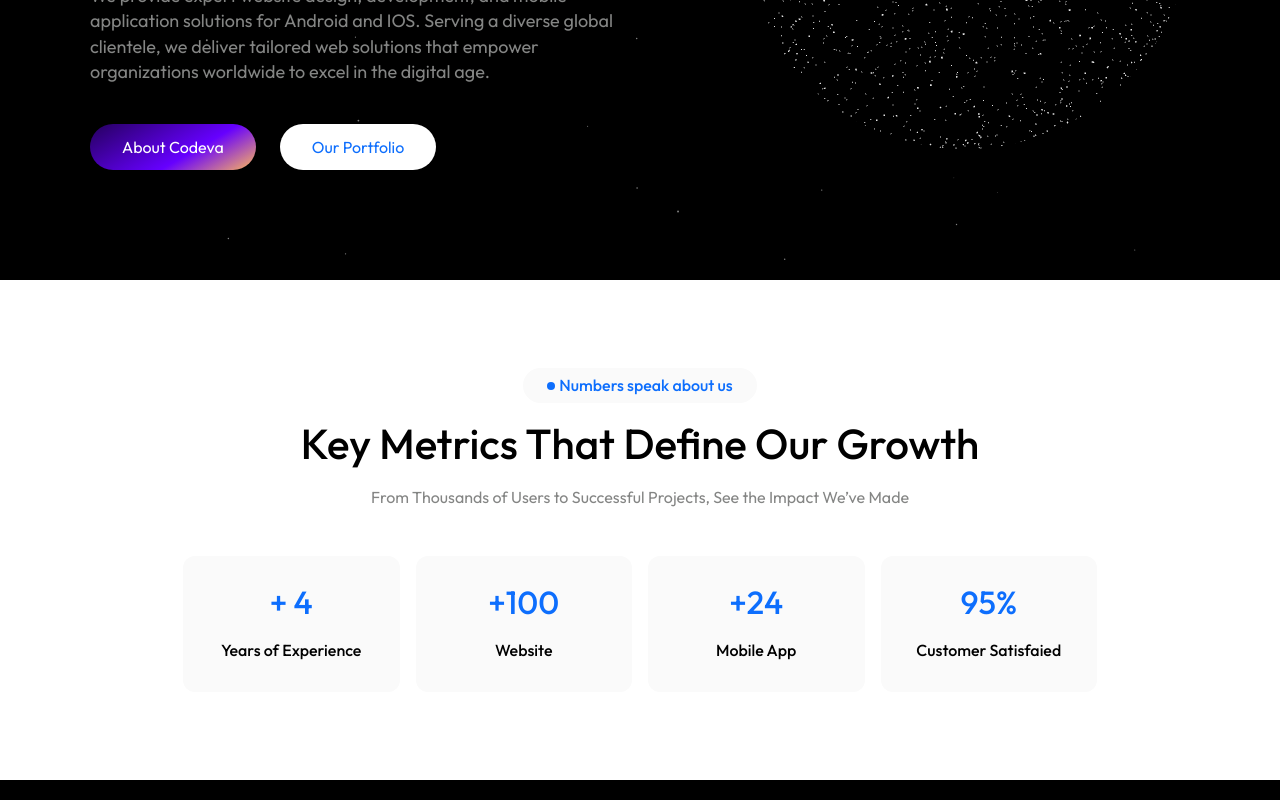
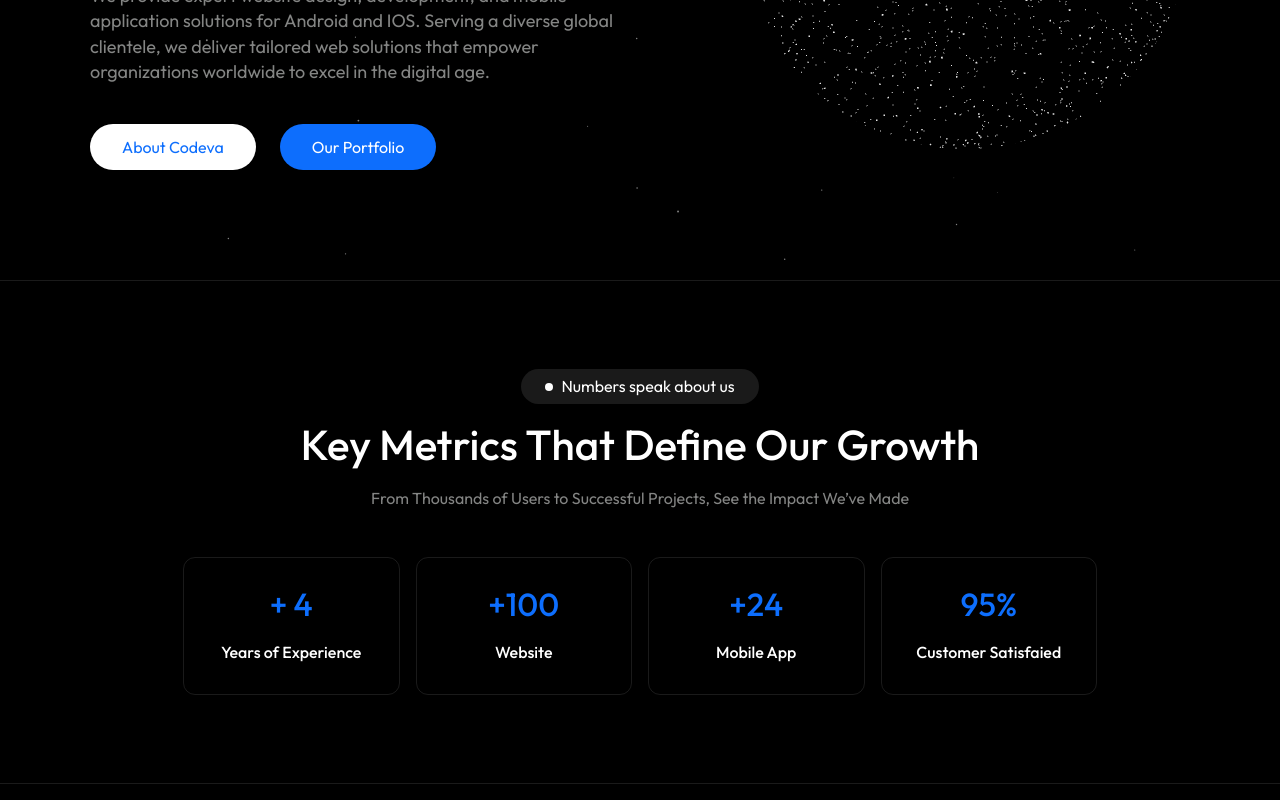
Before and after one commit to Ahmedelsayed265/Codeva, a React (Vite) app: page / in a window 1280 px wide. Shown: the part 520-1320 px from the top of the page. Built offline with nearby package versions, Linux system fonts and the light colour scheme.

Commit message:
refactor: add ServiceDetails component; update routing and styles for services section

```diff
--- a/src/assets/styles/_home.scss
+++ b/src/assets/styles/_home.scss
@@ -49,18 +49,14 @@
       }
       a {
         color: $white;
-        background-image: linear-gradient(
-          150deg,
-          rgba(37, 0, 93, 1) 0%,
-          rgba(102, 0, 255, 1) 61%,
-          rgba(255, 184, 91, 1) 100%
-        );
         padding: 12px 32px;
         border-radius: 60px;
         transition: $transition;
+        background: $white;
+        color: $blue;
         &:last-child {
-          background: $white;
-          color: $blue;
+          background: $blue;
+          color: $white;
         }
         @media screen and (max-width: 576px) {
           padding: 10px 28px;
@@ -73,11 +69,12 @@
 
 .statistics_section {
   padding: 80px 0;
-  background: $white;
+  border-top: 1px solid #ffffff1a;
+  border-bottom: 1px solid #ffffff1a;
   h2 {
     text-align: center;
     font-size: 42px;
-    color: $main;
+    color: $white;
     margin-bottom: 16px;
   }
   p {
@@ -89,20 +86,21 @@
   .thumb {
     text-align: center;
     padding: 8px 24px;
-    background: #fafafa;
-    color: $blue;
+    background: #ffffff1a;
+    color: $white;
     margin: 0 auto 16px;
     width: fit-content;
     border-radius: 40px;
+    font-weight: 400;
     display: flex;
     align-items: center;
-    gap: 4px;
+    gap: 8px;
     &::before {
       content: "";
       width: 8px;
       height: 8px;
       border-radius: 50%;
-      background: $blue;
+      background: $white;
     }
   }
   .boxes {
@@ -115,14 +113,14 @@
       padding: 24px;
       gap: 8px;
       border-radius: 12px;
-      background: #fafafa;
+      border: 1px solid #ffffff1a;
       h4 {
         font-size: 32px;
         color: $blue;
       }
       h6 {
         font-size: 16px;
-        color: $main;
+        color: $white;
       }
     }
   }
@@ -217,6 +215,8 @@
 
 .services_section {
   padding: 60px 0;
+  border-top: 1px solid #ffffff1a;
+  border-bottom: 1px solid #ffffff1a;
   h6 {
     color: $white;
     width: fit-content;
--- a/src/assets/styles/main.css
+++ b/src/assets/styles/main.css
@@ -323,9 +323,9 @@ body footer .copyRights .social a:hover {
   color: #fff;
 }
 body .skills_swiper {
-  margin: 0 0 80px;
-  -webkit-mask-image: linear-gradient(90deg, rgba(0, 0, 0, 0) 7%, #000 20% 70%, rgba(0, 0, 0, 0) 93%);
-          mask-image: linear-gradient(90deg, rgba(0, 0, 0, 0) 7%, #000 20% 70%, rgba(0, 0, 0, 0) 93%);
+  margin: 0 0 40px;
+  background: rgba(255, 255, 255, 0.0509803922);
+  padding: 12px 0;
 }
 body .skills_swiper .swiper-wrapper {
   transition-timing-function: linear;
@@ -339,7 +339,7 @@ body .skills_swiper .swiper-slide {
 body .skills_swiper .swiper-slide .skill {
   color: #fff;
   white-space: nowrap;
-  font-size: 60px;
+  font-size: 32px;
   text-align: center;
   display: flex;
   align-items: center;
@@ -348,9 +348,9 @@ body .skills_swiper .swiper-slide .skill {
 body .skills_swiper .swiper-slide .skill::after {
   content: "";
   display: block;
-  width: 12px;
-  height: 12px;
-  background: #848584;
+  width: 8px;
+  height: 8px;
+  background: #fff;
   border-radius: 50%;
   transition: all 0.3s ease-in-out;
 }
@@ -538,14 +538,15 @@ body .hero_section .content .buttons {
 }
 body .hero_section .content .buttons a {
   color: #fff;
-  background-image: linear-gradient(150deg, rgb(37, 0, 93) 0%, rgb(102, 0, 255) 61%, rgb(255, 184, 91) 100%);
   padding: 12px 32px;
   border-radius: 60px;
   transition: all 0.3s ease-in-out;
+  background: #fff;
+  color: #0d6efd;
 }
 body .hero_section .content .buttons a:last-child {
-  background: #fff;
-  color: #0d6efd;
+  background: #0d6efd;
+  color: #fff;
 }
 @media screen and (max-width: 576px) {
   body .hero_section .content .buttons a {
@@ -555,12 +556,13 @@ body .hero_section .content .buttons a:last-child {
 }
 body .statistics_section {
   padding: 80px 0;
-  background: #fff;
+  border-top: 1px solid rgba(255, 255, 255, 0.1019607843);
+  border-bottom: 1px solid rgba(255, 255, 255, 0.1019607843);
 }
 body .statistics_section h2 {
   text-align: center;
   font-size: 42px;
-  color: #000;
+  color: #fff;
   margin-bottom: 16px;
 }
 body .statistics_section p {
@@ -572,22 +574,23 @@ body .statistics_section p {
 body .statistics_section .thumb {
   text-align: center;
   padding: 8px 24px;
-  background: #fafafa;
-  color: #0d6efd;
+  background: rgba(255, 255, 255, 0.1019607843);
+  color: #fff;
   margin: 0 auto 16px;
   width: -moz-fit-content;
   width: fit-content;
   border-radius: 40px;
+  font-weight: 400;
   display: flex;
   align-items: center;
-  gap: 4px;
+  gap: 8px;
 }
 body .statistics_section .thumb::before {
   content: "";
   width: 8px;
   height: 8px;
   border-radius: 50%;
-  background: #0d6efd;
+  background: #fff;
 }
 body .statistics_section .boxes {
   display: grid;
@@ -602,7 +605,7 @@ body .statistics_section .boxes .box {
   padding: 24px;
   gap: 8px;
   border-radius: 12px;
-  background: #fafafa;
+  border: 1px solid rgba(255, 255, 255, 0.1019607843);
 }
 body .statistics_section .boxes .box h4 {
   font-size: 32px;
@@ -610,7 +613,7 @@ body .statistics_section .boxes .box h4 {
 }
 body .statistics_section .boxes .box h6 {
   font-size: 16px;
-  color: #000;
+  color: #fff;
 }
 @keyframes gradientAnimation {
   0% {
@@ -701,6 +704,8 @@ body .highlight {
 }
 body .services_section {
   padding: 60px 0;
+  border-top: 1px solid rgba(255, 255, 255, 0.1019607843);
+  border-bottom: 1px solid rgba(255, 255, 255, 0.1019607843);
 }
 body .services_section h6 {
   color: #fff;
@@ -1090,15 +1095,15 @@ body .contact_section form button {
   width: fit-content;
   padding: 16px 0;
   border-radius: 12px;
-  background: #0d6efd;
-  color: #fff;
   width: 100%;
+  background: #fff;
+  color: #000;
   transition: 0.3s ease-in-out;
   margin-top: 12px;
 }
 body .contact_section form button:hover {
-  background: #fff;
-  color: #000;
+  background: #0d6efd;
+  color: #fff;
 }
 body .not_found_section {
   height: 100dvh;
@@ -1140,6 +1145,9 @@ body .not_found_section .container a:hover {
   background: #fff;
   color: #000;
 }
+body .service_details {
+  padding: 20vh 0 60px;
+}
 body.ar {
   direction: rtl;
 }/*# sourceMappingURL=main.css.map */
--- a/src/providers/router.jsx
+++ b/src/providers/router.jsx
@@ -4,6 +4,7 @@ import NotFound from "./../routes/NotFound";
 import Home from "./../routes/Home";
 import Portfolio from "../routes/Portfolio";
 import Contact from "../routes/Contact";
+import ServiceDetails from "../routes/ServiceDetails";
 
 export const router = createBrowserRouter([
   {
@@ -22,7 +23,20 @@ export const router = createBrowserRouter([
       {
         path: "contact",
         element: <Contact />,
-      }
+      },
+      {
+        path: "services",
+        children: [
+          {
+            index: true,
+            element: <ServiceDetails />,
+          },
+          {
+            path: ":id",
+            element: <ServiceDetails />,
+          },
+        ],
+      },
     ],
   },
 ]);
--- /dev/null
+++ b/src/routes/ServiceDetails.jsx
@@ -0,0 +1,5 @@
+export default function ServiceDetails() {
+  return <section className="service_details">
+
+  </section>;
+}
```
Also changed, not shown: src/assets/styles/_layout.scss (+14 -11 lines), src/assets/styles/main.scss (+8 -4 lines), 1 other file (tests, documents, lock files or other folders).
